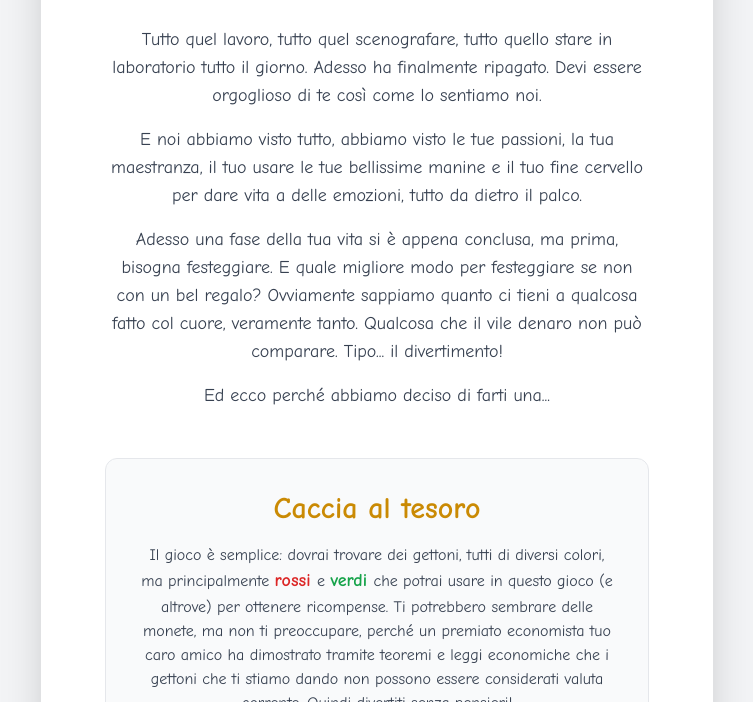
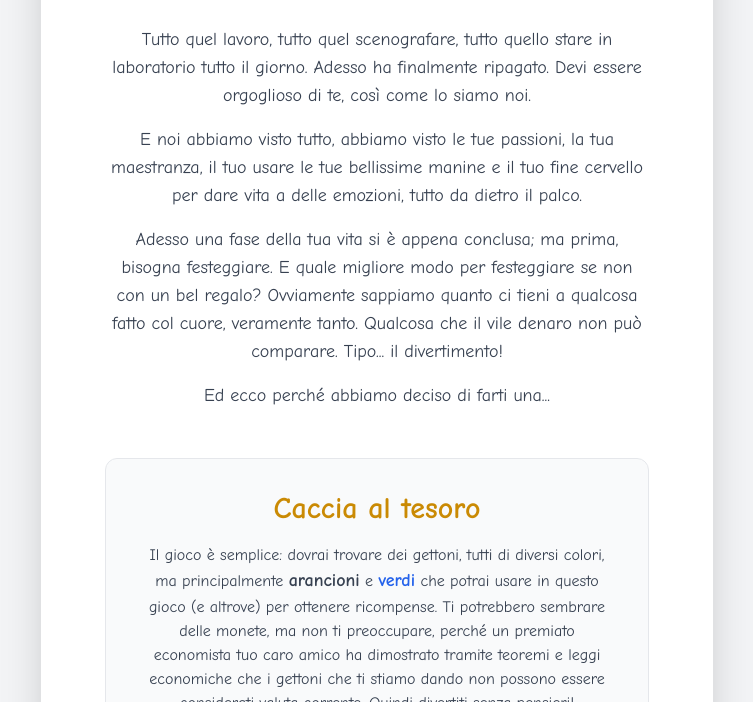
Before and after one commit to Regalo-andrea-papa/Regalo-andrea-papa.github.io, a plain HTML site: page index.html in a window 1280 px wide. Shown: the part 378-1080 px from the top of the page, without its empty margins (263-1016 px from the left). Drawn offline with nearby package versions, Linux system fonts and the light colour scheme.

Commit message:
Update index.html

```diff
--- a/index.html
+++ b/index.html
@@ -49,13 +49,13 @@
             <!-- Introductory Text -->
             <div class="fade-in-up delay-1 mt-8">
                 <p class="text-base sm:text-lg text-gray-700">
-                    Tutto quel lavoro, tutto quel scenografare, tutto quello stare in laboratorio tutto il giorno. Adesso ha finalmente ripagato. Devi essere orgoglioso di te così come lo sentiamo noi.
+                    Tutto quel lavoro, tutto quel scenografare, tutto quello stare in laboratorio tutto il giorno. Adesso ha finalmente ripagato. Devi essere orgoglioso di te, così come lo siamo noi.
                 </p>
                 <p class="text-base sm:text-lg text-gray-700 mt-4">
                     E noi abbiamo visto tutto, abbiamo visto le tue passioni, la tua maestranza, il tuo usare le tue bellissime manine e il tuo fine cervello per dare vita a delle emozioni, tutto da dietro il palco.
                 </p>
                 <p class="text-base sm:text-lg text-gray-700 mt-4">
-                    Adesso una fase della tua vita si è appena conclusa, ma prima, bisogna festeggiare. E quale migliore modo per festeggiare se non con un bel regalo?
+                    Adesso una fase della tua vita si è appena conclusa; ma prima, bisogna festeggiare. E quale migliore modo per festeggiare se non con un bel regalo?
                     Ovviamente sappiamo quanto ci tieni a qualcosa fatto col cuore, veramente tanto. Qualcosa che il vile denaro non può comparare. Tipo... il divertimento!
                 </p>
                 <p class="text-base sm:text-lg text-gray-700 mt-4">
@@ -66,7 +66,7 @@
             <div class="fade-in-up delay-2 mt-12 bg-gray-50 rounded-xl p-6 sm:p-8 border border-gray-200">
                 <h2 class="text-2xl sm:text-3xl font-bold text-yellow-600">Caccia al tesoro</h2>
                 <p class="mt-4 text-gray-700">
-        Il gioco è semplice: dovrai trovare dei gettoni, tutti di diversi colori, ma principalmente <b class="text-base sm:text-lg text-red-600"><a href="https://i.imgur.com/5jJcamw.jpeg" >rossi </a></b> e <b class="text-base sm:text-lg text-green-600"><a href="https://i.imgur.com/YenUa5B.jpeg" >verdi </a></b> che potrai usare in questo gioco (e altrove) per ottenere ricompense. Ti potrebbero sembrare delle monete, ma non ti preoccupare, perché un premiato economista tuo caro amico ha dimostrato tramite teoremi e leggi economiche che i gettoni che ti stiamo dando non possono essere considerati valuta corrente. Quindi divertiti senza pensieri!
+        Il gioco è semplice: dovrai trovare dei gettoni, tutti di diversi colori, ma principalmente <b class="text-base sm:text-lg text-yellor-600"><a href="https://encrypted-tbn0.gstatic.com/images?q=tbn:ANd9GcSulqIc-_rsh4Py8LEjE8w_hfW7ZwLu01OyXQ&s" >arancioni</a></b> e <b class="text-base sm:text-lg text-blue-600"><a href="https://encrypted-tbn0.gstatic.com/images?q=tbn:ANd9GcSonbqj-ajBNl7N4HADwubbTunqKrc2grZAxA&s">verdi</a></b> che potrai usare in questo gioco (e altrove) per ottenere ricompense. Ti potrebbero sembrare delle monete, ma non ti preoccupare, perché un premiato economista tuo caro amico ha dimostrato tramite teoremi e leggi economiche che i gettoni che ti stiamo dando non possono essere considerati valuta corrente. Quindi divertiti senza pensieri!
                 </p>
                 <p class="mt-4 text-gray-700 mt-8">
                     Una volta ottenuto i tuoi premiati gettoni, potrai usarli per quello che vuoi, tipo... per esempio... un computer. Sì, un computer, di certo ti servirà no? Hai tanti amici, ci puoi fare le videochiamate su discord, e soprattutto hai un server su minecraft da gestire!
@@ -87,7 +87,7 @@
                 <p class="mt-4 text-gray-700 mt-8">
                     Le regole sono molto lunghe e complicate, quindi ti invito a stare attento ai seguenti passaggi:
                 </p>
-                <ol class="text-gray-700" >
+                <ol class="text-gray-700" type=1>
                     <li>Cerca i gettoni. Hint: devi cercare una busta, che probabilmente ti è già stata data da dei volontari che saranno i tuoi aiutanti per questo gioco. Hai la facoltà di picchiarli.</li>
                     <li>Una volta trovati tutti i gettoni, clicca di sotto per ottenere la ricompensa.</li>
                 </ol>
@@ -99,7 +99,7 @@
                 </a>
             </div>
              <p class="mt-2 text-gray-700 mt-4">
-                    P.S. Qualora i gettoni del gioco non sono abbastanza per reclamare il tuo regalo, ti consigliamo di cercarne altri attraverso altri giochi come: altri regali, lavoro, prestito dai genitori, mettersi a destra della carreggiata nella tangenziale Siracusa-Catania entrata Lentini.
+                    P.S. Qualora i gettoni del gioco non fossero abbastanza per reclamare il tuo regalo, ti consigliamo di cercarne altri attraverso altri giochi come: altri regali, lavoro, prestito dai genitori, mettersi a destra della carreggiata nella tangenziale Siracusa-Catania entrata Lentini.
              </p>
              <p class="mt-2 text-gray-700 mt-4">
                     P.S.S. Il regalo enunciato è solo a titolo di esempio, puoi decidere le specifiche del tuo regalo a tuo piacimento, perché sappiamo che non ti piace avere padroni!
```
